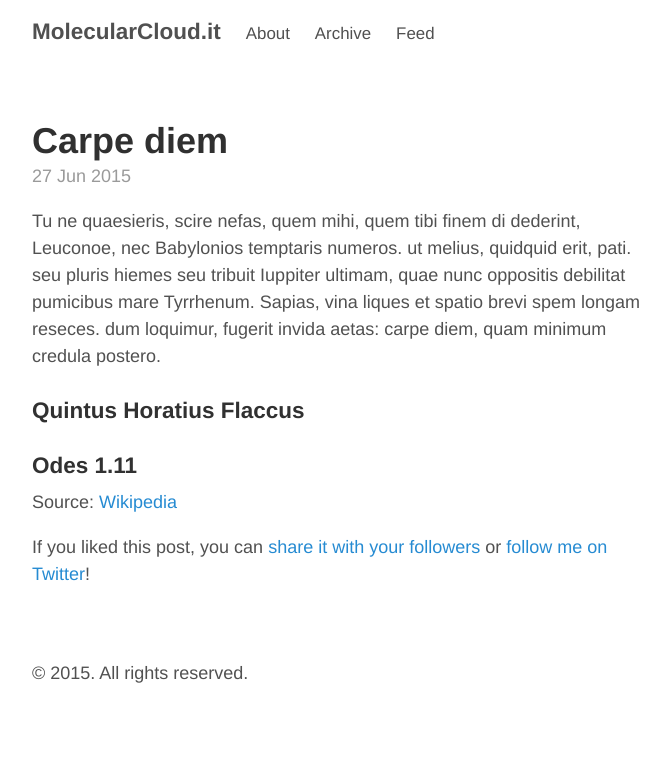
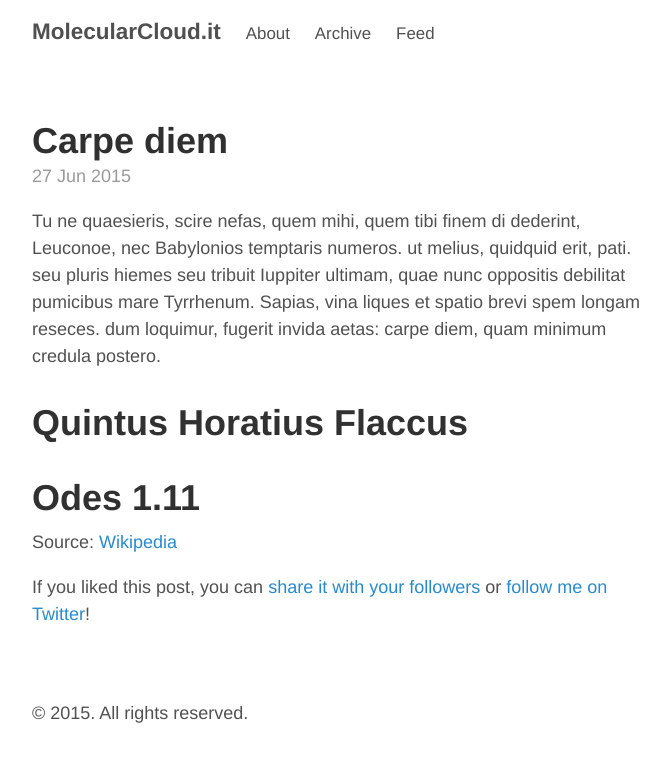
Before and after one commit to gitter-badger/varlottaang.github.io, a Jekyll site: the page built from _posts/2015-06-27-carpe_diem.md, in a window 1280 px wide. Shown: the top 762 px of the page, without its empty margins (293-963 px from the left). Built offline with Jekyll 4.4.1, drawn with Linux system fonts in a browser that asks for light colours.

```diff
--- a/_posts/2015-06-27-carpe_diem.md
+++ b/_posts/2015-06-27-carpe_diem.md
@@ -12,9 +12,9 @@ Tyrrhenum. Sapias, vina liques et spatio brevi
 spem longam reseces. dum loquimur, fugerit invida
 aetas: carpe diem, quam minimum credula postero.
 
-###Quintus Horatius Flaccus
+#Quintus Horatius Flaccus
 
-###Odes 1.11
+#Odes 1.11
 
 Source: [Wikipedia](https://en.wikipedia.org/wiki/Carpe_diem)
 
```
